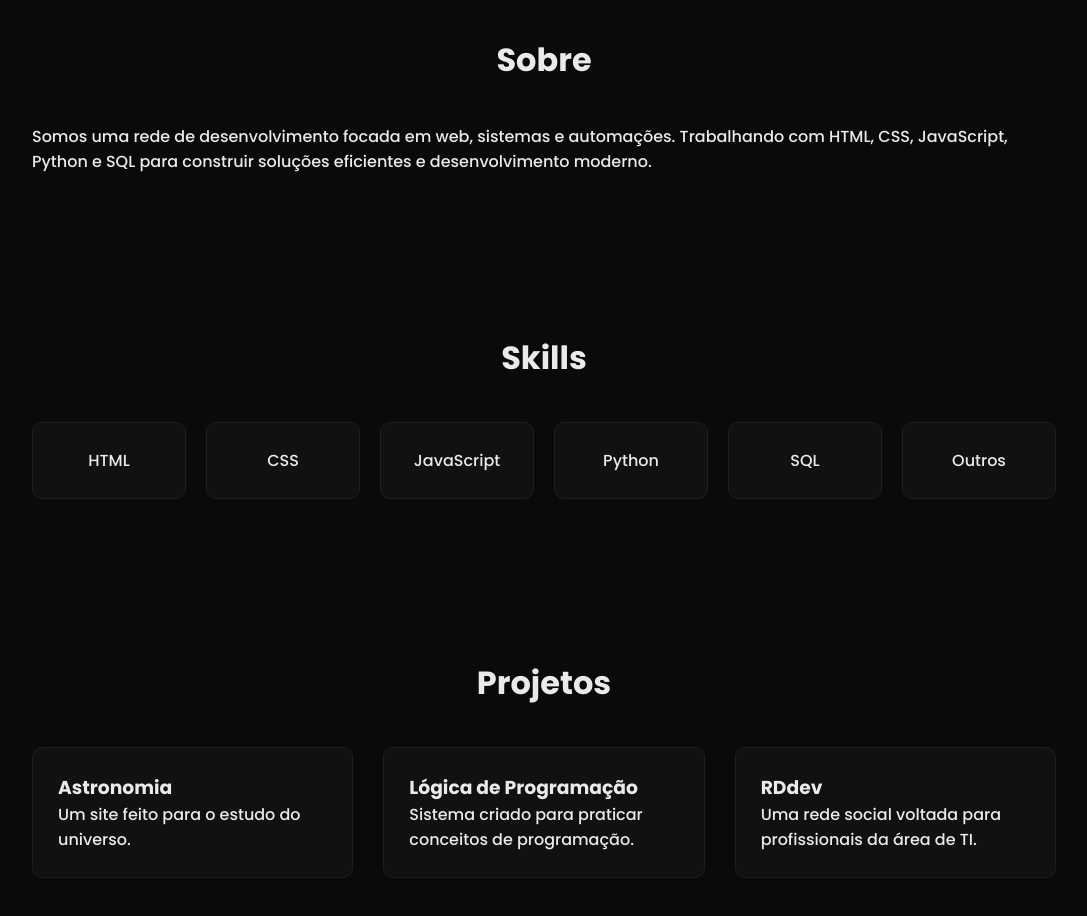
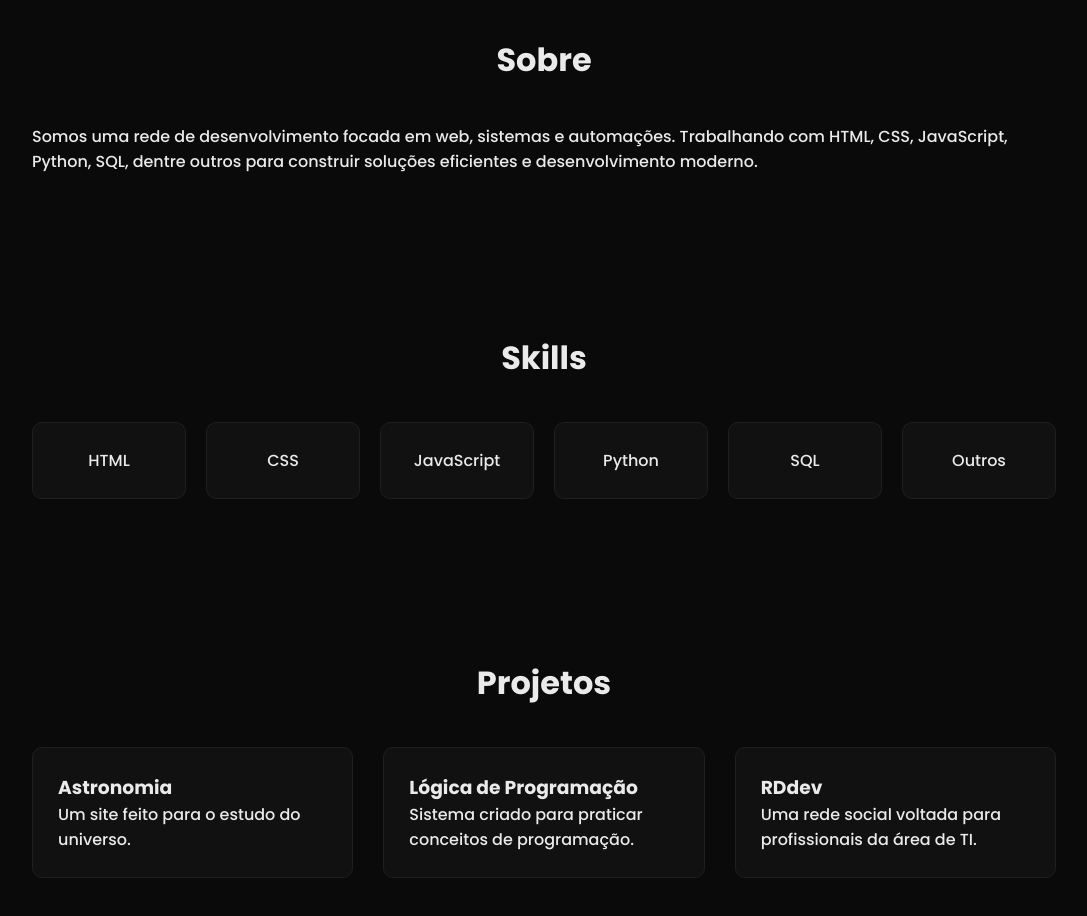
Before and after one commit to tcorbicelis/Portf-lio, a plain HTML site: page home.html in a window 1280 px wide. Shown: the part 840-1756 px from the top of the page, without its empty margins (96-1183 px from the left). Drawn offline with nearby package versions, Linux system fonts and the light colour scheme.

Commit message:
atualização

```diff
--- a/home.html
+++ b/home.html
@@ -54,7 +54,7 @@ Colecionando momentos e construindo o futuro
 
 <p>
 Somos uma rede de desenvolvimento focada em web, sistemas e automações.
-Trabalhando com HTML, CSS, JavaScript, Python e SQL para construir
+Trabalhando com HTML, CSS, JavaScript, Python, SQL, dentre outros para construir
 soluções eficientes e desenvolvimento moderno.
 </p>
 
```
